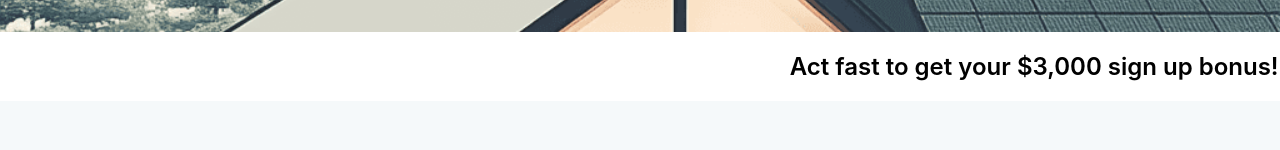
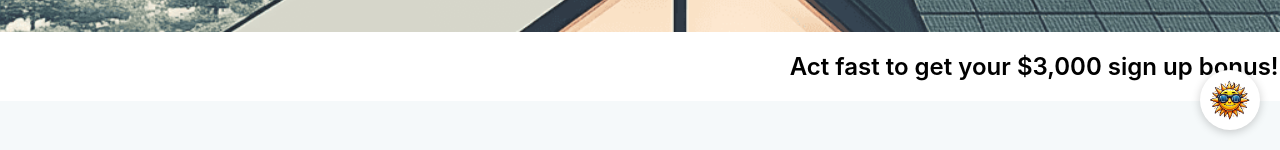
Before and after one commit to Pranjal-theomano/gosunny, a React (Create React App) app: page / in a window 1280 px wide. Shown: the part 650-800 px from the top of the page. Built offline with nearby package versions, Linux system fonts and the light colour scheme.

Commit message:
Chatbot on home page

```diff
--- a/src/App.css
+++ b/src/App.css
@@ -996,3 +996,71 @@
 .chat-input-form button:hover {
   background-color: #0056b3;
 }
+
+.chat-widget {
+  position: fixed;
+  bottom: 20px;
+  right: 20px;
+  z-index: 1000;
+}
+
+.chat-widget-button {
+  width: 60px;
+  height: 60px;
+  border-radius: 50%;
+  background: #ffffff;
+  border: none;
+  cursor: pointer;
+  box-shadow: 0 2px 10px rgba(0, 0, 0, 0.2);
+  padding: 10px;
+  transition: transform 0.2s;
+}
+
+.chat-widget-button:hover {
+  transform: scale(1.1);
+}
+
+.chat-widget-icon {
+  width: 100%;
+  height: 100%;
+  object-fit: contain;
+}
+
+.chat-widget-popup {
+  position: absolute;
+  bottom: 80px;
+  right: 0;
+  width: 350px;
+  height: 500px;
+  background: white;
+  border-radius: 10px;
+  box-shadow: 0 5px 20px rgba(0, 0, 0, 0.2);
+  overflow: hidden;
+}
+
+.chat-widget-header {
+  display: flex;
+  justify-content: space-between;
+  align-items: center;
+  padding: 0px 15px;
+  background: #f8f9fa;
+  border-bottom: 1px solid #eee;
+}
+
+.chat-header-logo {
+  height: 30px;
+  width: auto;
+}
+
+.chat-close-button {
+  background: none;
+  border: none;
+  font-size: 24px;
+  cursor: pointer;
+  color: #666;
+}
+
+.chat-widget-content {
+  height: calc(100% - 50px);
+  overflow: auto;
+}
--- a/src/App.js
+++ b/src/App.js
@@ -10,6 +10,7 @@ import solarPanelImage1 from './assets/solar1.jpg';
 import solarPanelImage2 from './assets/solar2.jpg';
 import solarPanelImage3 from './assets/solar3.jpg';
 import mainlogo from './assets/implogo.png';
+import logo from './assets/logo.png';
 import headerlogo from './assets/header_logo.png';
 import backgroundimage2 from './assets/backgroundimage2.png';
 import { BrowserRouter, Routes, Route } from 'react-router-dom';
@@ -42,6 +43,7 @@ function HomePage() {
   });
   const [isLoading, setIsLoading] = useState(false);
   const [showAssessment, setShowAssessment] = useState(false);
+  const [showChatWidget, setShowChatWidget] = useState(false);
 
   const handleSubmit = async (e) => {
     console.log('Form submitted:', formData);
@@ -465,6 +467,33 @@ function HomePage() {
           </div>
         </div>
       </footer>
+
+      <div className="chat-widget">
+        <button
+          className="chat-widget-button"
+          onClick={() => setShowChatWidget(!showChatWidget)}
+        >
+          <img src={logo} alt="Chat" className="chat-widget-icon" />
+        </button>
+
+        {showChatWidget && (
+          <div className="chat-widget-popup" style={{ position: 'absolute', bottom: '0', right: '0' }}>
+            <div className="chat-widget-header">
+              <img src={logo} alt="SunnyAI" className="chat-header-logo" />
+              <h3>SunnyAI</h3>
+              <button
+                className="chat-close-button"
+                onClick={() => setShowChatWidget(false)}
+              >
+                ×
+              </button>
+            </div>
+            <div className="chat-widget-content">
+              <ChatBox />
+            </div>
+          </div>
+        )}
+      </div>
     </div>
   );
 }
```
